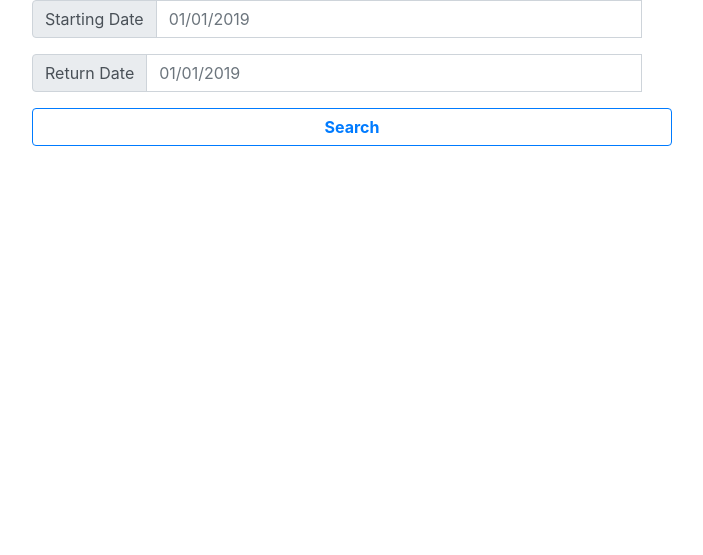
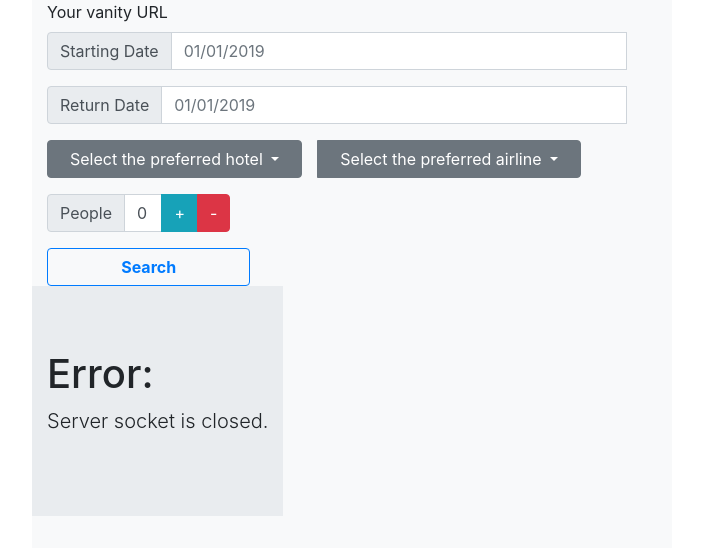
Before and after one commit to yucedagonurcan/TravellingAgencySocketProgramming, a Flask app: page / in a window 1280 px wide. Shown: the part 48-603 px from the top of the page, without its empty margins (16-719 px from the left). Run offline with Flask 2, Linux system fonts and the light colour scheme; parts of the project's set-up code (start-up, migrations or seed data) failed here and were passed over; some libraries are stand-ins or nearby versions.

Commit message:
Socket error handling. Page modifications.

```diff
--- a/app.py
+++ b/app.py
@@ -1,12 +1,19 @@
 from flask import Flask, render_template, request
 import socket
-
+import sys
 app = Flask(__name__)
 HOST = '127.0.0.1'  # Standard loopback interface address (localhost)
 PORT = 54000        # Port to listen on (non-privileged ports are > 1023)
+
 date_socket = socket.socket(socket.AF_INET, socket.SOCK_STREAM)
-date_socket.connect((HOST, PORT))
-
+socket_error = None
+try:
+    date_socket.connect((HOST, PORT))
+except socket.gaierror as e:
+    print(f"Address-related error connection to server: {e}")
+except socket.error as e:
+    socket_error = "Server socket is closed."
+    print(f"Connection error: {e}")
 
 @app.route("/send_data", methods=["POST"])
 def SendDataToServer():
@@ -18,4 +25,4 @@ def SendDataToServer():
 
 @app.route("/")
 def home():
-    return render_template("index.html")
+    return render_template("index.html",socket_error=socket_error)
--- a/static/index.js
+++ b/static/index.js
@@ -4,24 +4,52 @@ $(document).ready(function () {
         $("#starting_date_picker").datepicker();
         $("#return_date_picker").datepicker();
         $("#search_travel").click(function () {
+
+            var send_msg = true;
             var start_date = $('#starting_date_picker').val();
             var return_date = $('#return_date_picker').val();
             if (start_date.length == 0) {
                 $('#starting_date_picker').addClass("is-invalid");
+                var send_msg = false;
             }
             if (return_date.length == 0) {
                 $('#return_date_picker').addClass("is-invalid");
+                var send_msg = false;
             }
-            $('#starting_date_picker').addClass("is-valid");
-            $('#return_date_picker').addClass("is-valid");
+            if (send_msg) {
 
-            $.post("/send_data", {
-                'starting_date': start_date,
-                'return_date': return_date
-            }, (msg) => {
-                alert("Data sent. " + msg);
-            })
+                $('#starting_date_picker').removeClass("is-invalid");
+                $('#return_date_picker').removeClass("is-invalid");
+                $.post("/send_data", {
+                    'starting_date': start_date,
+                    'return_date': return_date
+                }, (msg) => {
+                    alert("Data sent. " + msg);
+                });
+            }
 
         });
+
+        $("#inc_people").click(() => {
+            var people_count = parseInt($('#people_cnt').val());
+            if (Number.isNaN(people_count)) {
+                people_count = 0;
+            } else {
+                people_count = people_count + 1;
+            }
+            $('#people_cnt').val(people_count);
+
+        })
+        $("#dec_people").click(() => {
+            var people_count = parseInt($('#people_cnt').val());
+            if (Number.isNaN(people_count) || people_count == 0) {
+                people_count = 0;
+            } else {
+                people_count = people_count - 1;
+            }
+            $('#people_cnt').val(people_count);
+
+        })
+
     });
 })
--- a/templates/index.html
+++ b/templates/index.html
@@ -19,8 +19,9 @@
 </header>
 
 <body>
-    <div class="container m-5 col-6">
-        <div class="row align-self-center input-group">
+    <div class="container m-5 col-6 bg-light">
+        <label for="basic-url">Your vanity URL</label>
+        <div class="row align-self-center input-group col">
             <div class="input-group mb-3">
                 <div class="input-group-prepend">
                     <span class="input-group-text" id="basic-addon1">Starting Date</span>
@@ -41,10 +42,58 @@
                     Please provide a valid return date.
                 </div>
             </div>
+            <div class="btn-group mb-3 row col">
+                <button type="button" class="btn btn-secondary dropdown-toggle mr-3" data-toggle="dropdown"
+                    aria-haspopup="true" aria-expanded="false">
+                    Select the preferred hotel
+                </button>
+                <div class="dropdown-menu">
+                    <a class="dropdown-item" href="#">Action</a>
+                    <a class="dropdown-item" href="#">Another action</a>
+                    <a class="dropdown-item" href="#">Something else here</a>
+                    <div class="dropdown-divider"></div>
+                    <a class="dropdown-item" href="#">Separated link</a>
+                </div>
+
+                <button type="button" class="btn btn-secondary dropdown-toggle mr-3" data-toggle="dropdown"
+                    aria-haspopup="true" aria-expanded="false">
+                    Select the preferred airline
+                </button>
+                <div class="dropdown-menu">
+                    <a class="dropdown-item" href="#">Action</a>
+                    <a class="dropdown-item" href="#">Another action</a>
+                    <a class="dropdown-item" href="#">Something else here</a>
+                    <div class="dropdown-divider"></div>
+                    <a class="dropdown-item" href="#">Separated link</a>
+                </div>
+
+            </div>
+
         </div>
+        <div class="mb-3 row">
+            <div class="input-group col-4">
+                <div class="input-group-prepend">
+                    <span class="input-group-text">People </span>
+                </div>
+                <input type="text" class="form-control" id="people_cnt" aria-label="How many people will travel?"
+                    value="0">
+                <div class="input-group-append">
+                    <button id="inc_people" class="btn btn-info" type="button">+</button>
+                    <button id="dec_people" class="btn btn-danger" type="button">-</button>
+                </div>
+            </div>
+        </div>
+        <button id="search_travel" type="button" class="btn btn-outline-primary font-weight-bold col-4">Search</button>
+
+        {% if socket_error %}
         <div class="row">
-            <button id="search_travel" type="button"
-                class="btn btn-outline-primary font-weight-bold btn-block">Search</button>
+            <div class="jumbotron jumbotron-fluid">
+                <div class="container">
+                    <h1 class="display-7">Error: </h1>
+                    <p class="lead">{{ socket_error }}</p>
+                </div>
+            </div>
         </div>
+        {% endif %}
     </div>
 </body>
```
